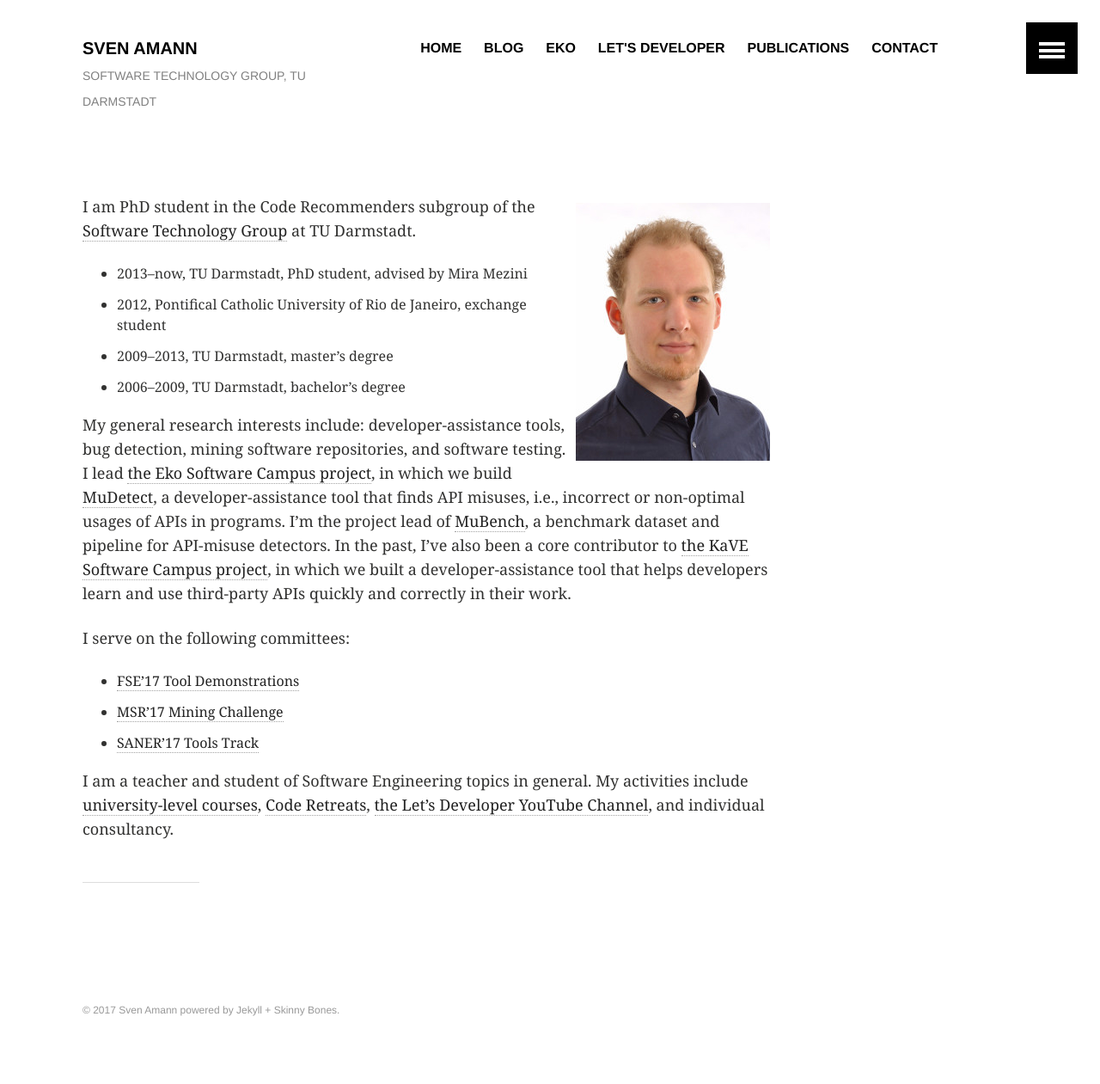
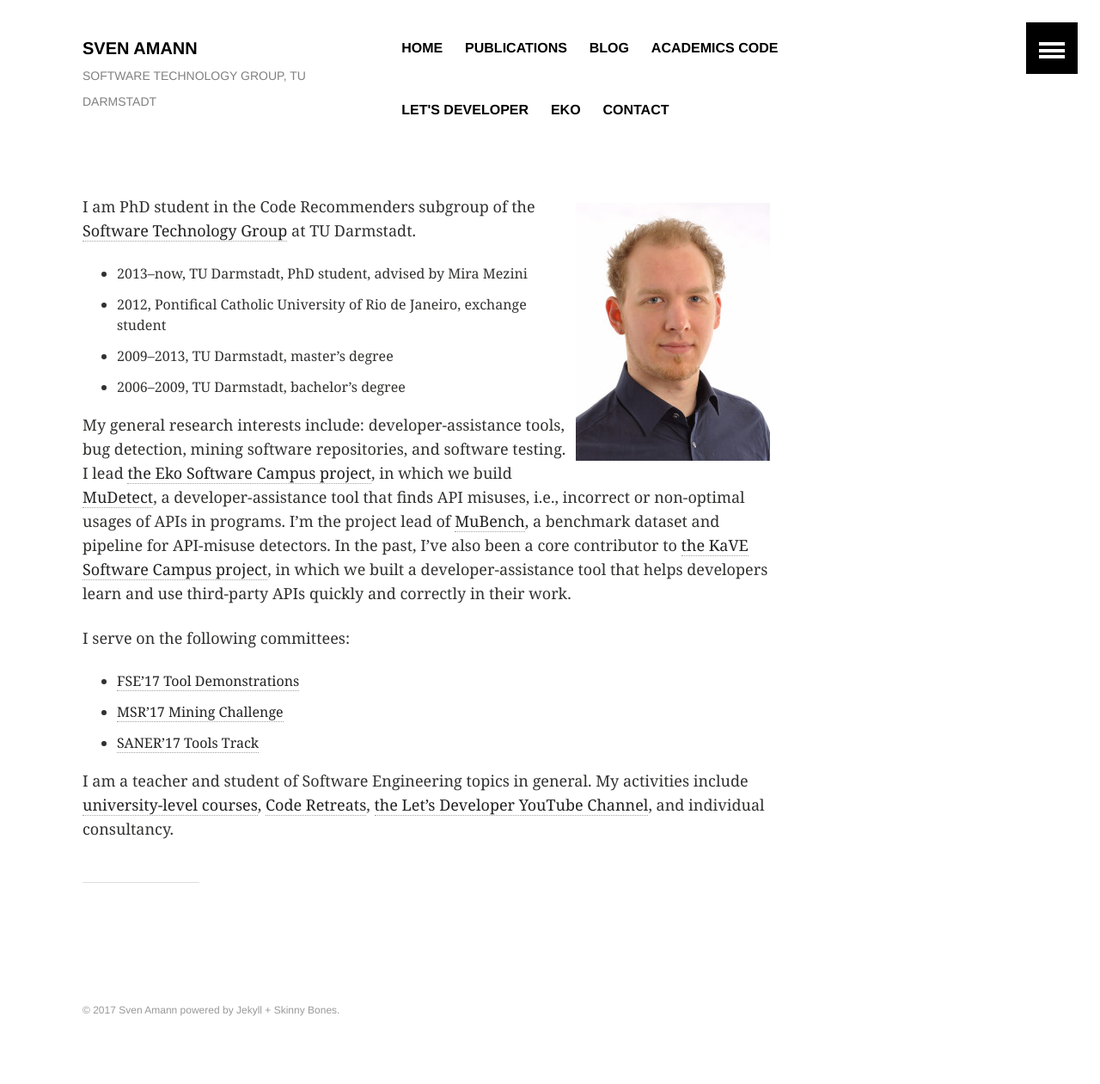
Before and after one commit to salsolatragus/sven-amann.de, a Jekyll site: the page built from index.md, in a window 1280 px wide. Shown: the whole page at 86% size. Built offline with Jekyll 4.4.1, drawn with Linux system fonts in a browser that asks for light colours.

Commit message:
Add “Academics code” to menu.

```diff
--- a/_data/navigation.yml
+++ b/_data/navigation.yml
@@ -3,17 +3,20 @@
 - title: Home
   url: /
 
+- title: Publications
+  url: /publications/
+
 - title: Blog
   url: /blog/
+
+- title: Academics code
+  url: http://academicscode.com
+
+- title: Let's Developer
+  url: http://letsdeveloper.com
 
 - title: Eko
   url: /eko/
 
-- title: Let's Developer
-  url: http://letsdeveloper.com
-
-- title: Publications
-  url: /publications/
-
 - title: Contact
   url: /contact/
```
